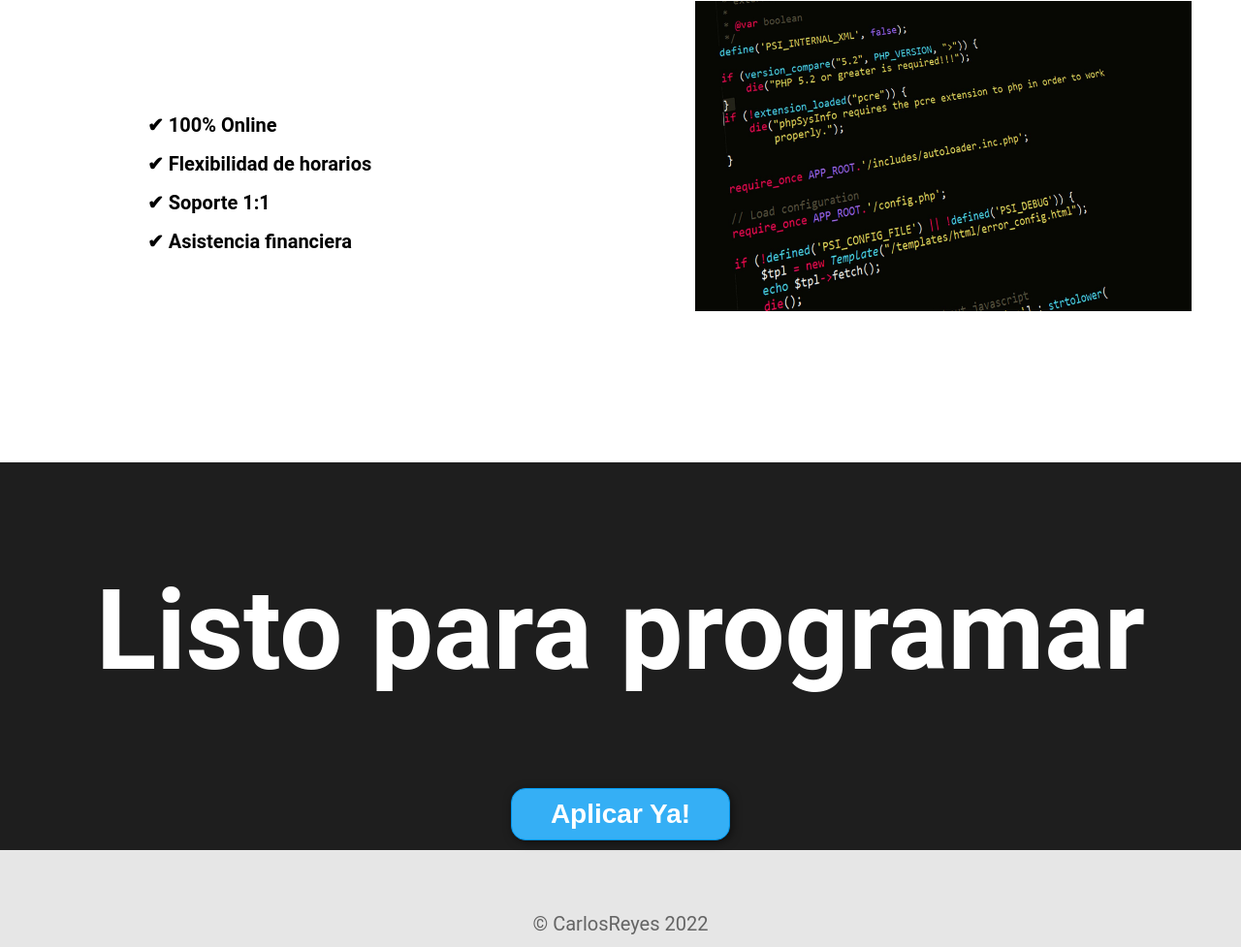
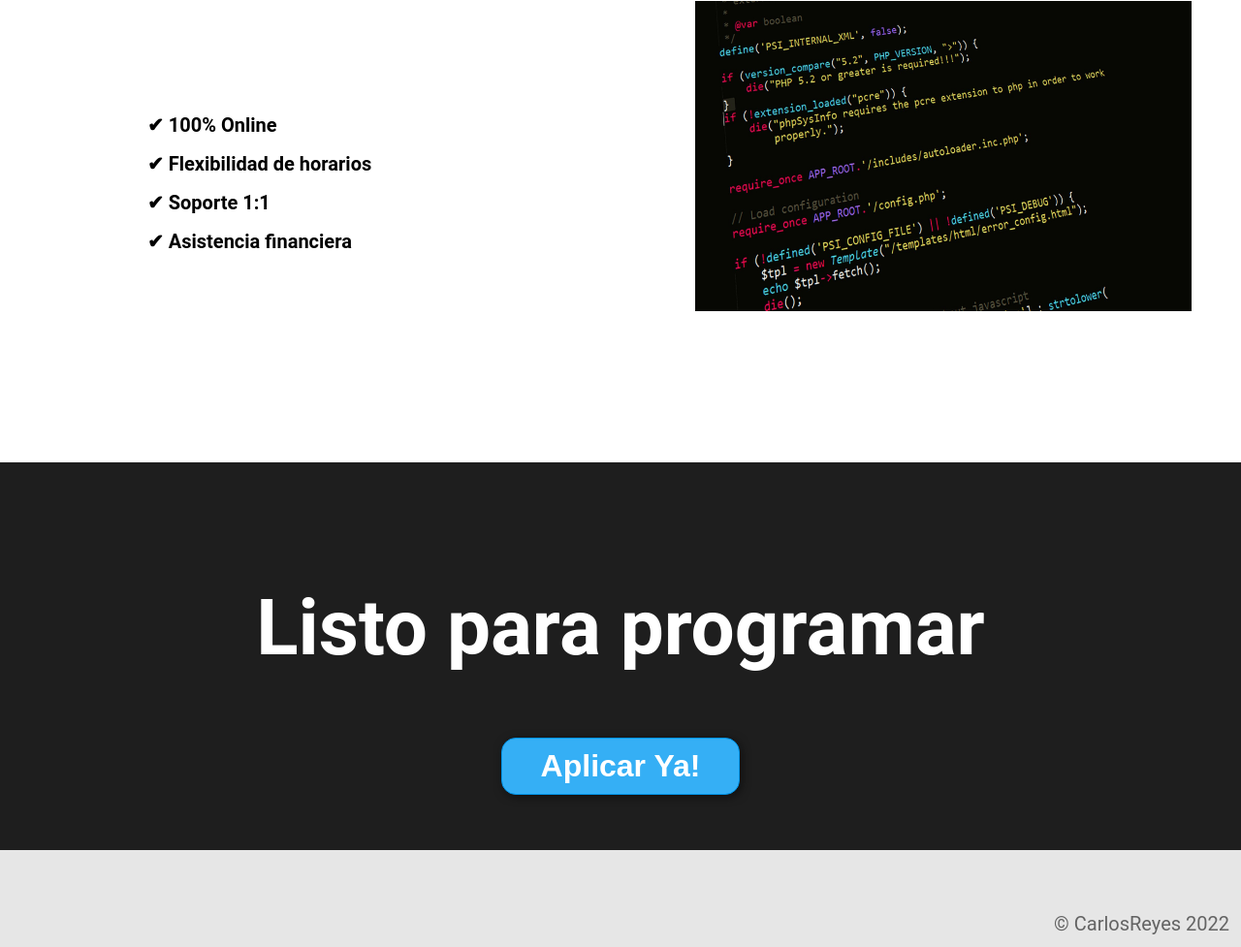
Before and after one commit to carlos398/pagina-Responsive1, a plain HTML site: page index.html in a window 1280 px wide. Shown: the part 2391-3368 px from the top of the page at 97% size. Drawn offline with Linux system fonts and the light colour scheme.

Commit message:
full page

```diff
--- a/css/styles.css
+++ b/css/styles.css
@@ -306,4 +306,16 @@ footer .container{
     #caracteristicas ul{
         margin-left: 100px;
     }
+
+    #aplica-ya h2{
+        font-size: 5em;
+    }
+
+    #aplica-ya button{
+        font-size: 2em;
+    }
+
+    footer .container {
+        justify-content: flex-end;
+    }
 }
```
